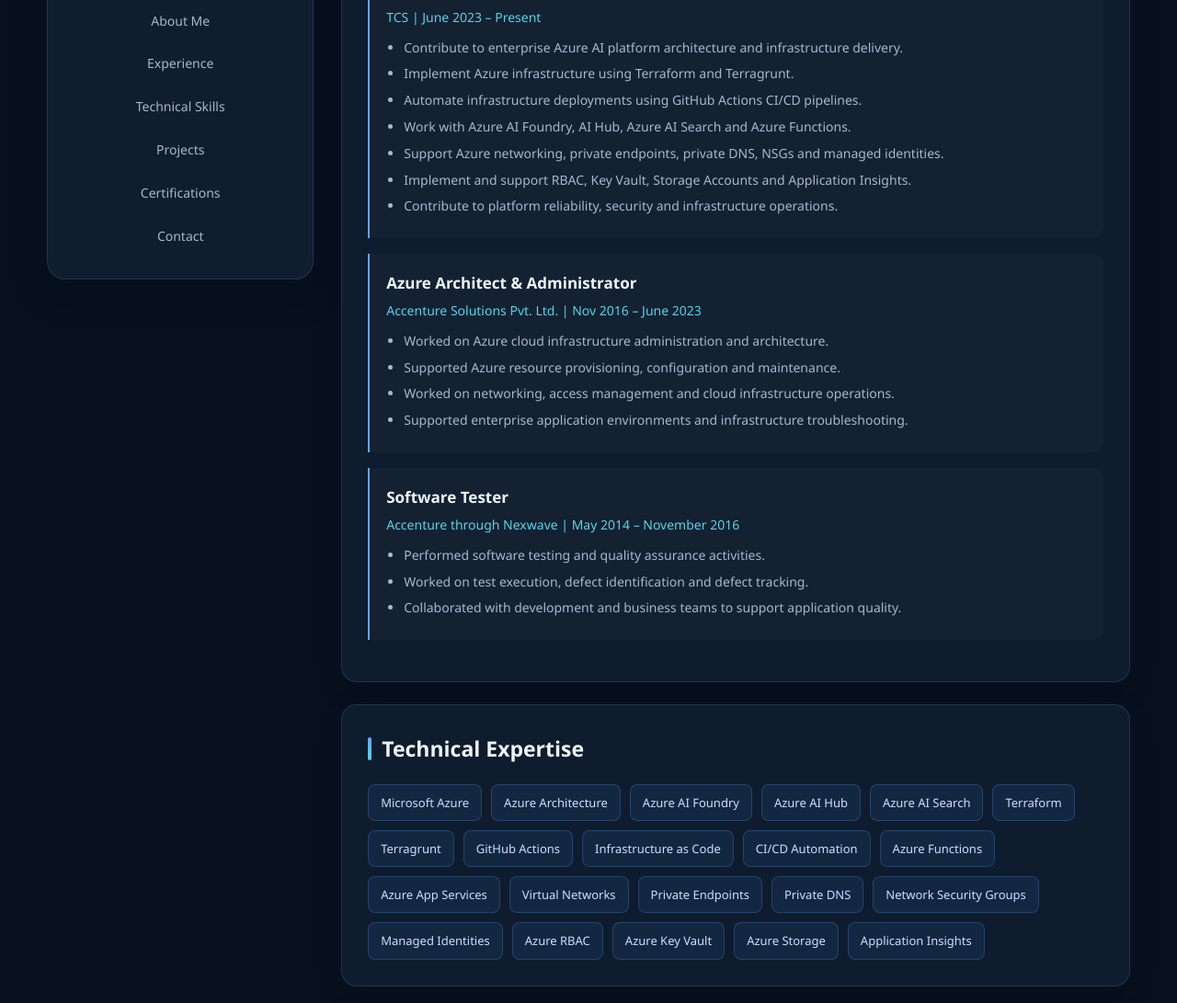
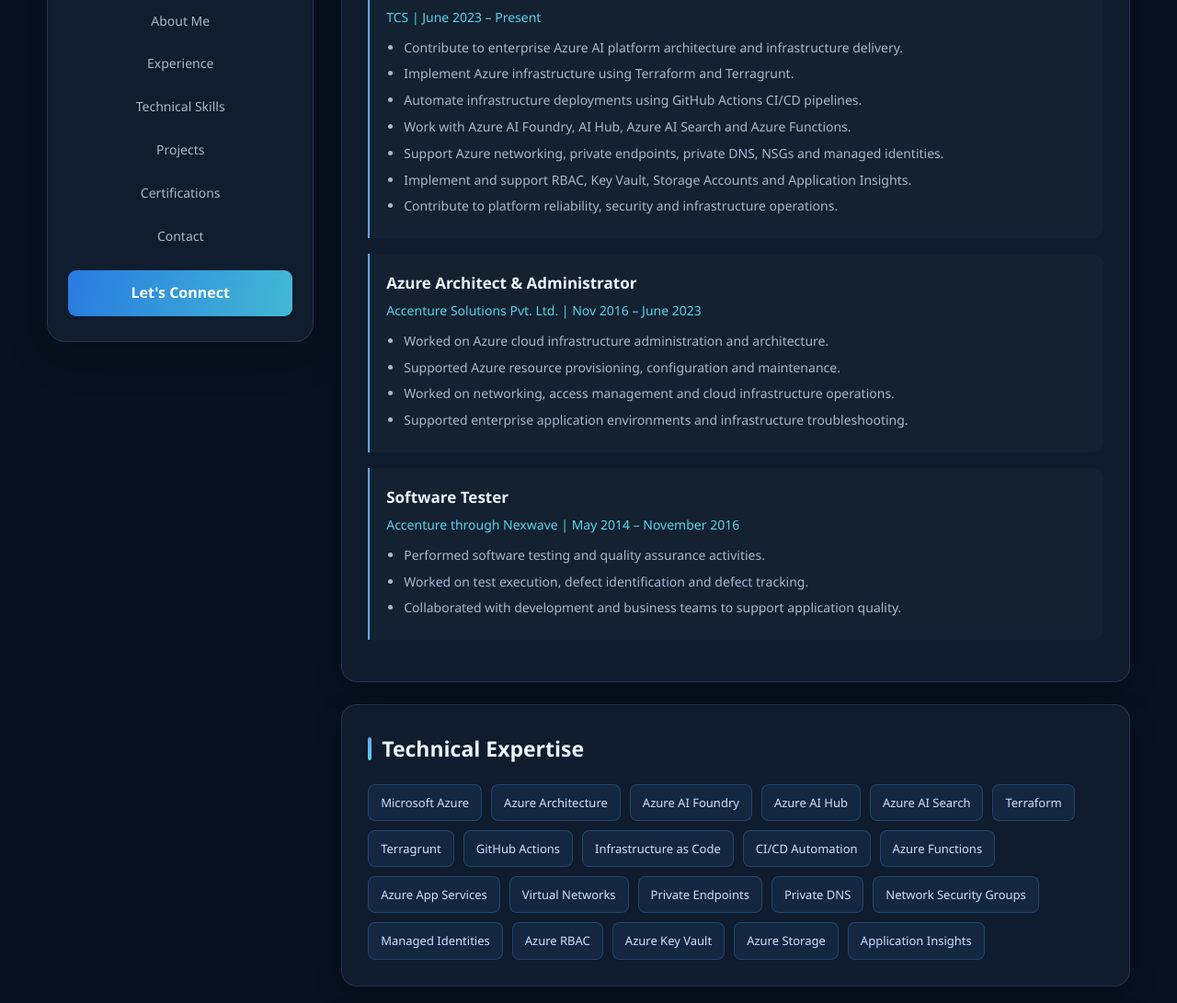
Before and after one commit to aishwaryap111-tech/professional-exp, a plain HTML site: page index.html in a window 1280 px wide. Shown: the part 811-1902 px from the top of the page at 92% size. Drawn offline with Linux system fonts and the light colour scheme.

Commit message:
Update index.html

```diff
--- a/index.html
+++ b/index.html
@@ -541,6 +541,7 @@ footer {
       <a href="#contact">Contact</a>
     </nav>
 
+    <a class="contact-button" href="#contact">Let's Connect</a>
   </aside>
 
   <main class="content">
```
